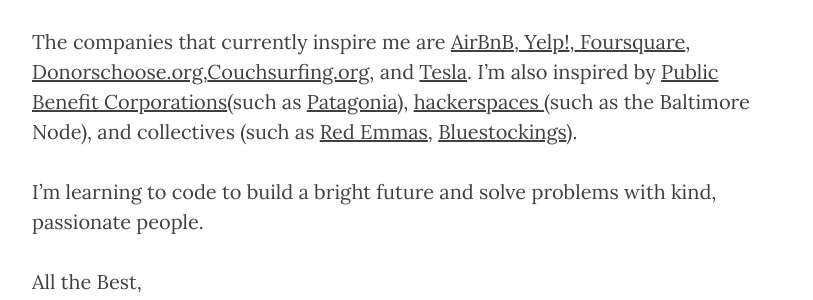
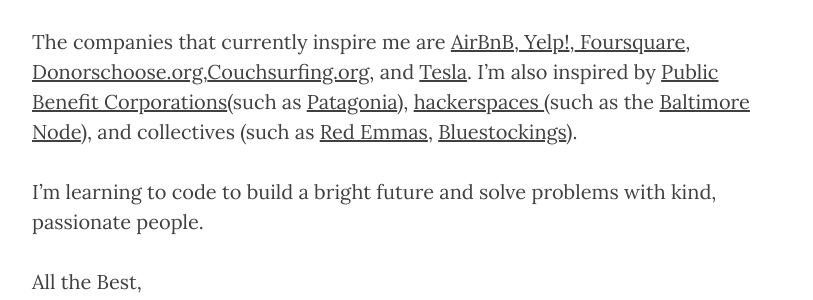
Before and after one commit to maxgrok/maxgrok.github.io_oldversion, a Jekyll site: the page built from _posts/2016-12-28-why-software-development.markdown, in a window 1280 px wide. Shown: the part 859-1159 px from the top of the page, without its empty margins (233-1046 px from the left). Built offline with Jekyll 4.4.1, drawn with Linux system fonts in a browser that asks for light colours; nearby versions of some CDN libraries; comment, search, counter and statistics services are not loaded; part of the change alters nothing that is shown.

```diff
--- a/_posts/2016-12-28-why-software-development.markdown
+++ b/_posts/2016-12-28-why-software-development.markdown
@@ -15,7 +15,7 @@ Software developers get to decide what kind of future they want to build and wha
 
 I can contribute to the following areas. Tackling inequity or efficacy in education and healthcare. Aiding the advancement of LGBTQ civil rights. Enhancing travel, cultural, and language exchange. <a href=" https://www.amazon.com/Whats-Mine-Yours-Collaborative-Consumption/dp/0061963542/ref=sr_1_1?ie=UTF8&qid=1483566841&sr=8-1&keywords=what%27s+mine+is+yours">Collaborative consumption</a>. Positive augmented applications of artificial intelligence such as prosthetics or smart homes. Anything related to these areas will likely spark a fire in me to code and design.
 
-The companies that currently inspire me are <a href="http://www.airbnb.com/">AirBnB</a>,<a href="http://www.yelp.com/"> Yelp!</a>,<a href="http://www.foursquare.com/"> Foursquare</a>, <a href="http://www.donorschoose.org/">Donorschoose.org</a>,<a href="http://www.couchsurfing.com/">Couchsurfing.org</a>, and <a href="http://www.tesla.com/">Tesla</a>. I'm also inspired by <a href="https://en.wikipedia.org/wiki/Public-benefit_corporation">Public Benefit Corporations</a>(such as <a href="http://www.patagonia.com/">Patagonia</a>), <a href="https://en.wikipedia.org/wiki/Hackerspace">hackerspaces </a>(such as the Baltimore Node), and collectives (such as <a href="http://www.redemmas.org/">Red Emmas</a>, <a href ="http://bluestockings.com/">Bluestockings</a>).
+The companies that currently inspire me are <a href="http://www.airbnb.com/">AirBnB</a>,<a href="http://www.yelp.com/"> Yelp!</a>,<a href="http://www.foursquare.com/"> Foursquare</a>, <a href="http://www.donorschoose.org/">Donorschoose.org</a>,<a href="http://www.couchsurfing.com/">Couchsurfing.org</a>, and <a href="http://www.tesla.com/">Tesla</a>. I'm also inspired by <a href="https://en.wikipedia.org/wiki/Public-benefit_corporation">Public Benefit Corporations</a>(such as <a href="http://www.patagonia.com/">Patagonia</a>), <a href="https://en.wikipedia.org/wiki/Hackerspace">hackerspaces </a>(such as the <a href="http://www.baltimorenode.org/">Baltimore Node</a>), and collectives (such as <a href="http://www.redemmas.org/">Red Emmas</a>, <a href ="http://bluestockings.com/">Bluestockings</a>).
 
 I'm learning to code to build a bright future and solve problems with kind, passionate people.
 
```
